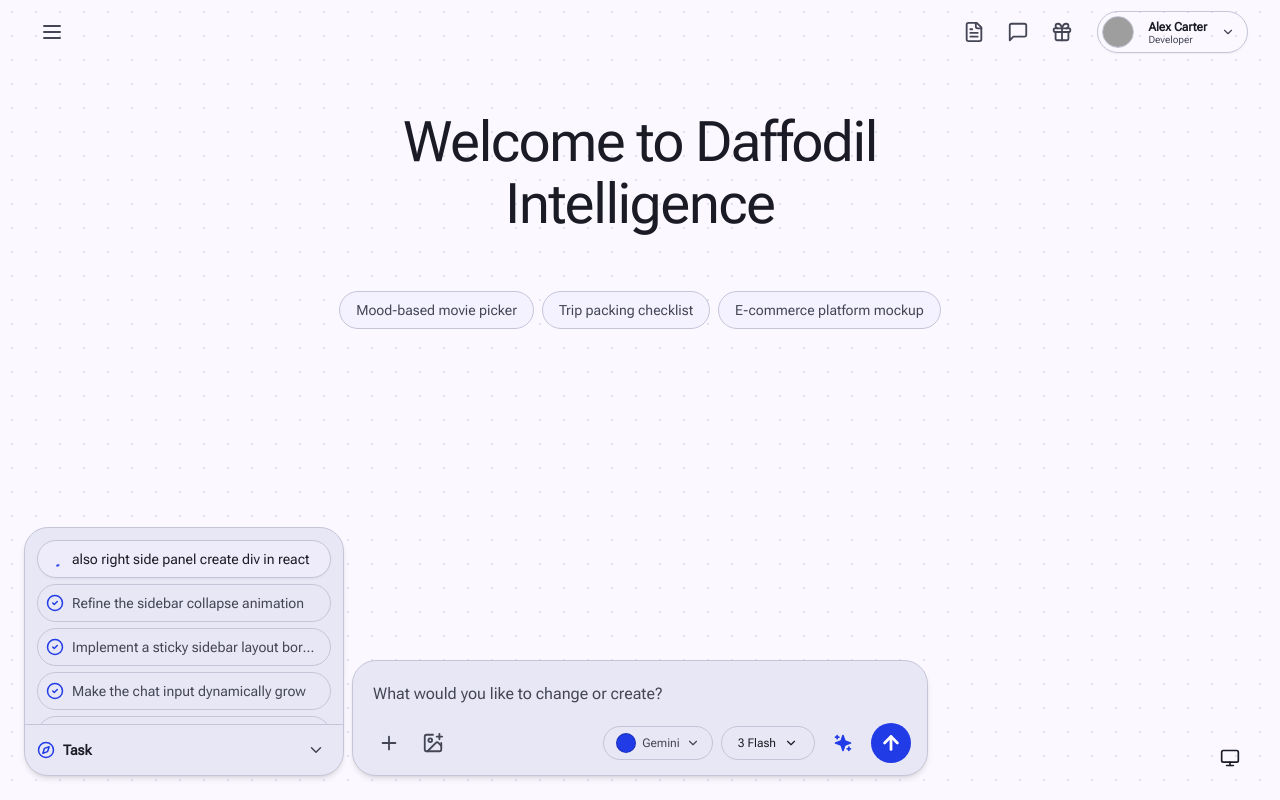
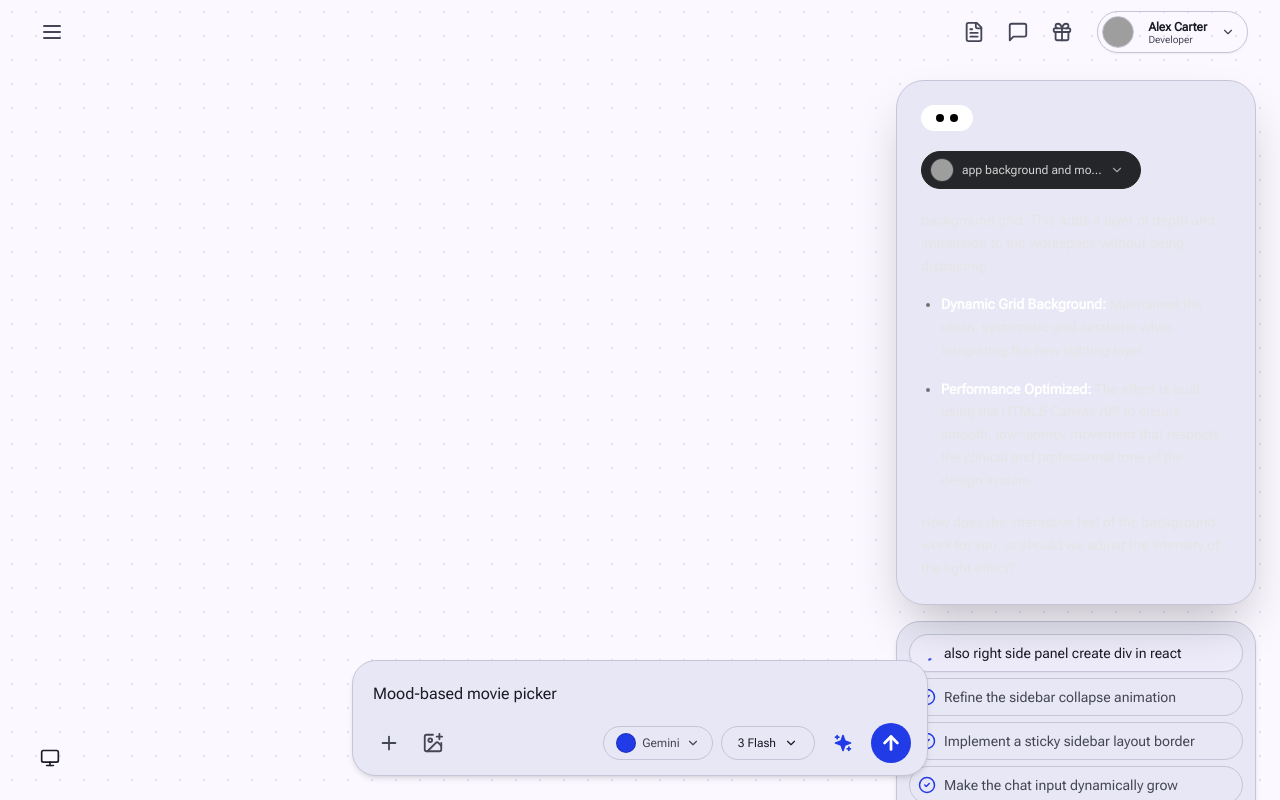
Before and after one commit to theshoaibme/daffodil-intelligence, a React (Vite) app in the folder apps/web/: page / in a window 1280 px wide. Both pictures are taken after a click on the button "Mood-based movie picker". Built offline with nearby package versions, Linux system fonts and the light colour scheme; grey boxes are pictures that could not be loaded.

Commit message:
feat: implement interactive AiResponseCard component and integrate into the main application layout.

```diff
--- a/apps/web/src/App.tsx
+++ b/apps/web/src/App.tsx
@@ -5,9 +5,10 @@
 
 import { useState, useRef, useEffect } from "react";
 import { Monitor } from "lucide-react";
-import { AnimatePresence } from "framer-motion";
+import { AnimatePresence, motion } from "framer-motion";
 import { SuggestionChip } from "./components/ui";
 import { Sidebar, Header, PromptBar, TaskPanel } from "./components/layout";
+import { AiResponseCard } from "./components/layout/AiResponseCard";
 
 export default function App() {
   const [sidebarOpen, setSidebarOpen] = useState(false);
@@ -52,7 +53,8 @@
         {/* Header */}
         <Header sidebarOpen={sidebarOpen} setSidebarOpen={setSidebarOpen} />
 
-        <div className="flex-1 flex flex-col items-center px-6 h-full pt-12">
+        <div className="flex-1 flex flex-col items-center px-6 h-full pt-12 overflow-y-auto custom-scrollbar pb-32">
+          {!isSent ? (
             <div className="max-w-3xl w-full flex flex-col items-center gap-10">
               {/* Hero */}
               <div className="text-center">
@@ -63,11 +65,37 @@
 
               {/* Suggestions */}
               <div className="flex flex-wrap justify-center gap-2 max-w-2xl">
-              <SuggestionChip text="Mood-based movie picker" />
-              <SuggestionChip text="Trip packing checklist" />
-              <SuggestionChip text="E-commerce platform mockup" />
+                <SuggestionChip
+                  text="Mood-based movie picker"
+                  onClick={() => {
+                    setPrompt("Mood-based movie picker");
+                    setIsSent(true);
+                  }}
+                />
+                <SuggestionChip
+                  text="Trip packing checklist"
+                  onClick={() => {
+                    setPrompt("Trip packing checklist");
+                    setIsSent(true);
+                  }}
+                />
+                <SuggestionChip
+                  text="E-commerce platform mockup"
+                  onClick={() => {
+                    setPrompt("E-commerce platform mockup");
+                    setIsSent(true);
+                  }}
+                />
               </div>
             </div>
+          ) : (
+            <div className="w-full max-w-7xl h-full relative flex flex-col md:flex-row gap-6">
+              {/* Left/Center Canvas: Open workspace canvas with dot pattern */}
+              <div className="flex-1 flex items-center justify-center md:pr-[420px] min-h-[300px]">
+                {/* Clean workspace area */}
+              </div>
+            </div>
+          )}
         </div>
 
         {/* Prompt Bar Overlay */}
@@ -81,15 +109,34 @@
           textareaRef={textareaRef}
         />
 
-        {/* Task Panel (Bottom Left) */}
+        {/* Right Sidebar Panel: AI Response Card on top, Task Panel at the bottom */}
+        <div className="fixed top-20 right-6 bottom-6 w-[calc(100%-48px)] sm:w-[360px] flex flex-col gap-4 z-30 pointer-events-none">
+          {/* AI Response Card (only shows when isSent is true) */}
+          <AnimatePresence>
+            {isSent && (
+              <motion.div
+                initial={{ opacity: 0, y: -20, scale: 0.95 }}
+                animate={{ opacity: 1, y: 0, scale: 1 }}
+                exit={{ opacity: 0, y: -20, scale: 0.95 }}
+                transition={{ type: "spring", stiffness: 300, damping: 25 }}
+                className="pointer-events-auto flex-shrink-0"
+              >
+                <AiResponseCard />
+              </motion.div>
+            )}
+          </AnimatePresence>
+
+          {/* Task Panel (always sits at the bottom) */}
+          <div className="pointer-events-auto mt-auto">
             <TaskPanel
-          isSent={isSent}
               tasksCollapsed={tasksCollapsed}
               setTasksCollapsed={setTasksCollapsed}
             />
+          </div>
+        </div>
 
         {/* Desktop Indicator */}
-        <div className="absolute bottom-6 right-8">
+        <div className="absolute bottom-6 left-8 z-20">
           <button className="p-2 text-on-surface-variant/50 hover:text-on-surface-variant transition-all">
             <Monitor size={20} />
           </button>
--- /dev/null
+++ b/apps/web/src/components/layout/AiResponseCard.tsx
@@ -0,0 +1,94 @@
+import { useState } from "react";
+import { ChevronDown, Check } from "lucide-react";
+import { motion, AnimatePresence } from "framer-motion";
+
+export function AiResponseCard() {
+  const [dropdownOpen, setDropdownOpen] = useState(false);
+
+  return (
+    <div className="w-full max-w-md bg-panel-bg border border-outline-variant/40 rounded-[28px] p-6 shadow-2xl text-left select-none relative overflow-hidden flex flex-col gap-5">
+      {/* Top Capsule Indicator */}
+      <div className="flex">
+        <div className="bg-white rounded-full px-3 py-1 flex items-center justify-center gap-1.5 w-[52px] h-[26px]">
+          <div className="w-2 h-2 rounded-full bg-black"></div>
+          <div className="w-2 h-2 rounded-full bg-black"></div>
+        </div>
+      </div>
+
+      {/* Interactive Dropdown Capsule */}
+      <div className="relative">
+        <button
+          onClick={() => setDropdownOpen(!dropdownOpen)}
+          className="flex items-center gap-2 bg-[#252629] hover:bg-[#2d2e32] border border-neutral-800 rounded-full pl-2 pr-4 py-1.5 cursor-pointer transition-all duration-200 w-fit max-w-[260px] text-left outline-none"
+        >
+          <img
+            src="https://images.unsplash.com/photo-1534528741775-53994a69daeb?auto=format&fit=crop&w=100&q=80"
+            alt="AI Avatar"
+            className="w-6 h-6 rounded-full object-cover border border-white/10"
+          />
+          <span className="text-xs font-medium text-neutral-300 truncate">
+            {dropdownOpen ? "app background and mood" : "app background and mo..."}
+          </span>
+          <motion.div
+            animate={{ rotate: dropdownOpen ? 180 : 0 }}
+            transition={{ duration: 0.2 }}
+            className="flex-shrink-0"
+          >
+            <ChevronDown size={14} className="text-neutral-400" />
+          </motion.div>
+        </button>
+
+        {/* Dropdown Menu Details */}
+        <AnimatePresence>
+          {dropdownOpen && (
+            <motion.div
+              initial={{ opacity: 0, y: -8, scale: 0.95 }}
+              animate={{ opacity: 1, y: 4, scale: 1 }}
+              exit={{ opacity: 0, y: -8, scale: 0.95 }}
+              transition={{ duration: 0.15 }}
+              className="absolute top-full left-0 mt-1 w-72 bg-[#202124] border border-neutral-800 rounded-2xl shadow-xl z-20 p-3 flex flex-col gap-2"
+            >
+              <div className="text-xs font-semibold text-neutral-400 uppercase tracking-wider px-2 py-1">Steps Executed</div>
+              <div className="flex flex-col gap-1">
+                <div className="flex items-center gap-2 p-2 rounded-lg bg-primary/10 text-primary">
+                  <Check size={14} className="stroke-[3]" />
+                  <span className="text-xs font-medium">Applied Stitch Light System</span>
+                </div>
+                <div className="flex items-center gap-2 p-2 rounded-lg text-neutral-300 hover:bg-neutral-800/50 transition-all">
+                  <Check size={14} className="text-neutral-500" />
+                  <span className="text-xs">Generated grid background layout</span>
+                </div>
+                <div className="flex items-center gap-2 p-2 rounded-lg text-neutral-300 hover:bg-neutral-800/50 transition-all">
+                  <Check size={14} className="text-neutral-500" />
+                  <span className="text-xs">Compiled styling design tokens</span>
+                </div>
+              </div>
+            </motion.div>
+          )}
+        </AnimatePresence>
+      </div>
+
+      {/* Main Response Content */}
+      <div className="flex flex-col gap-4 text-neutral-200 text-[14px] leading-relaxed font-sans pr-1">
+        <p>
+          background grid. This adds a layer of depth and immersion to the workspace without being distracting.
+        </p>
+
+        <ul className="list-disc pl-5 flex flex-col gap-4">
+          <li className="marker:text-neutral-500">
+            <span className="font-semibold text-white">Dynamic Grid Background:</span>{" "}
+            Maintained the clean, systematic grid aesthetic while integrating the new lighting layer.
+          </li>
+          <li className="marker:text-neutral-500">
+            <span className="font-semibold text-white">Performance Optimized:</span>{" "}
+            The effect is built using the HTML5 Canvas API to ensure smooth, low-latency movement that respects the clinical and professional tone of the design system.
+          </li>
+        </ul>
+
+        <p className="mt-1">
+          How does the interactive feel of the background work for you, or should we adjust the intensity of the light effect?
+        </p>
+      </div>
+    </div>
+  );
+}
--- a/apps/web/src/components/layout/PromptBar/ActionButtons.tsx
+++ b/apps/web/src/components/layout/PromptBar/ActionButtons.tsx
@@ -22,11 +22,16 @@
   );
 }
 
-export function SendButton({ onClick }: { onClick?: () => void }) {
+export function SendButton({ onClick, disabled }: { onClick?: () => void; disabled?: boolean }) {
   return (
     <button
-      onClick={onClick}
-      className="w-10 h-10 flex items-center justify-center bg-primary text-on-primary rounded-full hover:opacity-90 transition-all font-bold cursor-pointer border-0 outline-none"
+      onClick={disabled ? undefined : onClick}
+      disabled={disabled}
+      className={`w-10 h-10 flex items-center justify-center rounded-full transition-all font-bold border-0 outline-none ${
+        disabled
+          ? "bg-surface-container-highest text-on-surface-variant/30 cursor-not-allowed"
+          : "bg-primary text-on-primary hover:opacity-90 cursor-pointer"
+      }`}
     >
       <ArrowUp size={22} strokeWidth={3} />
     </button>
--- a/apps/web/src/components/layout/PromptBar/PromptBar.tsx
+++ b/apps/web/src/components/layout/PromptBar/PromptBar.tsx
@@ -17,7 +17,6 @@
 export function PromptBar({
   prompt,
   setPrompt,
-  isSent,
   handleSend,
   plusMenuOpen,
   setPlusMenuOpen,
@@ -26,9 +25,9 @@
   return (
     <motion.div
       layout
-      className={`fixed transition-all z-50 transform flex justify-center w-full px-4 pointer-events-none ${isSent ? 'bottom-6 left-6 max-w-[480px] justify-start' : 'bottom-6 left-0'}`}
+      className="fixed bottom-6 left-0 right-0 transition-all z-50 transform flex justify-center w-full px-4 pointer-events-none"
     >
-      <div className="w-full max-w-xl bg-surface-container-high border border-outline-variant/40 flex flex-col gap-2 rounded-3xl p-3 relative shadow-md pointer-events-auto">
+      <div className="w-full max-w-xl bg-panel-bg border border-outline-variant/40 flex flex-col gap-2 rounded-3xl p-3 relative shadow-md pointer-events-auto">
         <textarea
           ref={textareaRef}
           rows={1}
@@ -48,7 +47,7 @@
             <GeminiSelector />
             <ModelSelector modelName="3 Flash" />
             <SparklesButton />
-            <SendButton onClick={handleSend} />
+            <SendButton onClick={handleSend} disabled={!prompt.trim()} />
           </div>
         </div>
       </div>
--- a/apps/web/src/components/layout/TaskPanel/TaskPanel.tsx
+++ b/apps/web/src/components/layout/TaskPanel/TaskPanel.tsx
@@ -10,7 +10,6 @@
 }
 
 export interface TaskPanelProps {
-  isSent: boolean;
   tasksCollapsed: boolean;
   setTasksCollapsed: (collapsed: boolean) => void;
 }
@@ -53,7 +52,6 @@
 }
 
 export function TaskPanel({
-  isSent,
   tasksCollapsed,
   setTasksCollapsed
 }: TaskPanelProps) {
@@ -67,11 +65,9 @@
     })));
   };
 
-  if (isSent) return null;
-
   return (
     <div
-      className="fixed bottom-4 left-4 right-4 sm:right-auto sm:bottom-6 sm:left-6 w-auto sm:w-[320px] bg-surface-container-high border border-outline-variant/40 shadow-md z-30 flex flex-col overflow-hidden rounded-3xl"
+      className="w-full bg-panel-bg border border-outline-variant/40 shadow-md flex flex-col overflow-hidden rounded-3xl"
       id="agent-log-panel"
     >
       {/* Smooth Spring Panel Body */}
--- a/apps/web/src/components/ui/SuggestionChip.tsx
+++ b/apps/web/src/components/ui/SuggestionChip.tsx
@@ -1,8 +1,11 @@
 
 
-export function SuggestionChip({ text }: { text: string }) {
+export function SuggestionChip({ text, onClick }: { text: string; onClick?: () => void }) {
   return (
-    <button className="px-4 py-2 rounded-full border border-outline-variant/30 bg-surface-container-low hover:bg-surface-container-high text-sm text-on-surface-variant transition-all hover:border-outline">
+    <button
+      onClick={onClick}
+      className="px-4 py-2 rounded-full border border-outline-variant/30 bg-surface-container-low hover:bg-surface-container-high text-sm text-on-surface-variant transition-all hover:border-outline cursor-pointer"
+    >
       {text}
     </button>
   );
--- a/apps/web/src/index.css
+++ b/apps/web/src/index.css
@@ -22,6 +22,7 @@
   --color-surface-container-highest: #e2e1ef;
   --color-on-surface-variant: #444656;
   --color-outline-variant: #c5c5d9;
+  --color-panel-bg: #e8e7f5;
 
   /* Premium Google Sans & Bangla Hind Siliguri font stack */
   --font-sans: 'Google Sans', 'Product Sans', 'Roboto Flex', 'Hind Siliguri', sans-serif;
@@ -48,6 +49,7 @@
   --color-surface-container-highest: #353434;
   --color-on-surface-variant: #c4c7c8;
   --color-outline-variant: #444746;
+  --color-panel-bg: #18191b;
 
   /* Dark theme with Google Sans & Hind Siliguri stack */
   --font-sans: 'Google Sans', 'Product Sans', 'Hanken Grotesk', 'Hind Siliguri', sans-serif;
--- a/apps/web/tailwind.config.ts
+++ b/apps/web/tailwind.config.ts
@@ -32,6 +32,7 @@
         'surface-container-highest': 'var(--color-surface-container-highest)',
         'outline-variant': 'var(--color-outline-variant)',
         'on-surface-variant': 'var(--color-on-surface-variant)',
+        'panel-bg': 'var(--color-panel-bg)',
       },
       borderRadius: {
         sm: '0.5rem',
```
Lines whose indentation alone changed are shown as unchanged.
